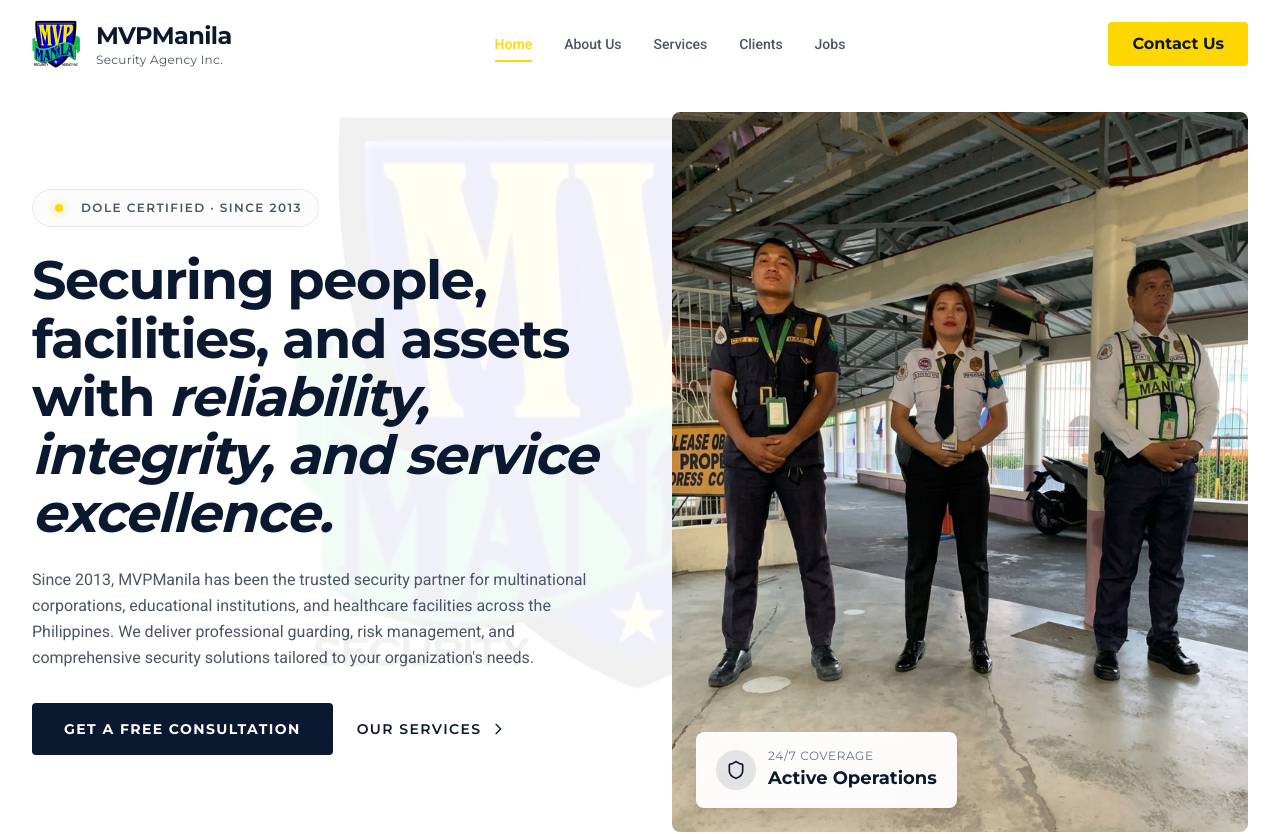
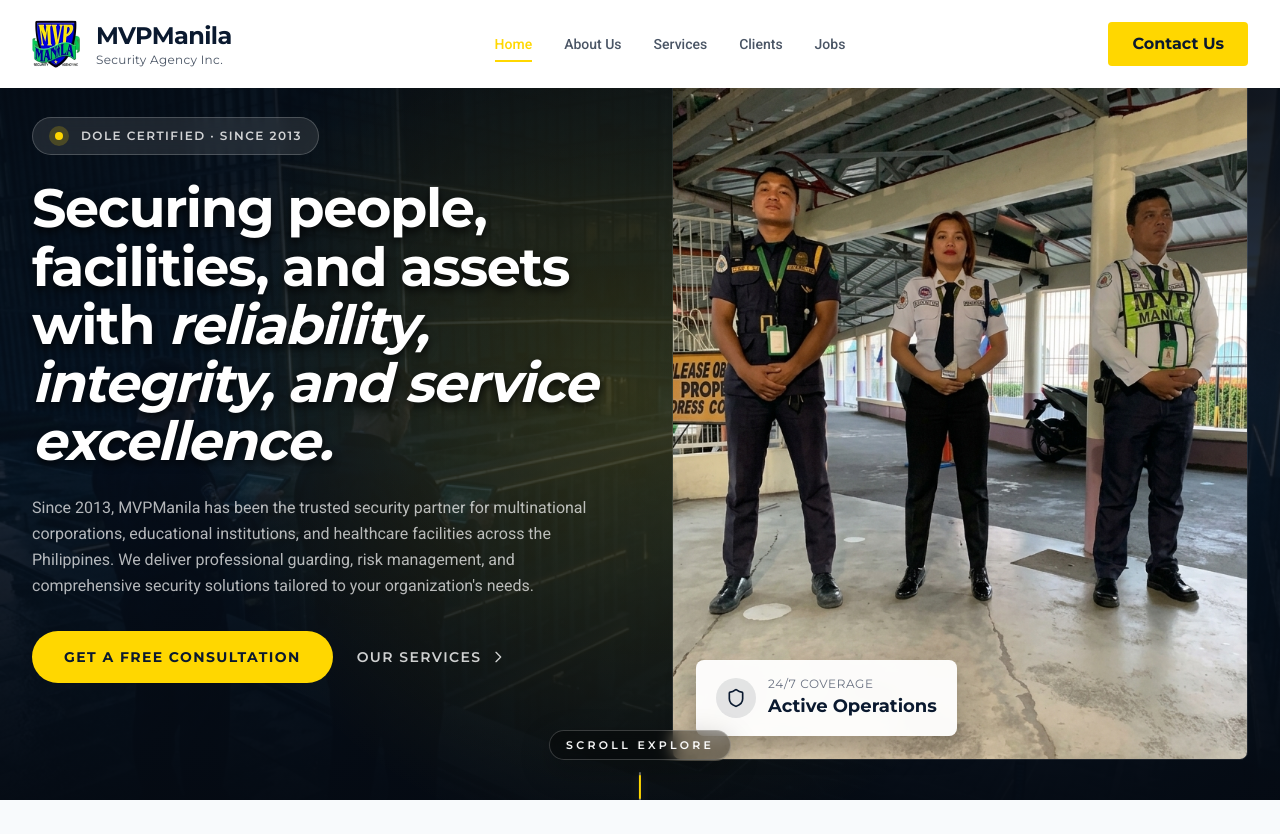
Before and after one commit to jeswaa-hub/mvp-manila, a Next.js app: page / in a window 1280 px wide. Shown: the top 834 px of the page. Built offline with nearby package versions, Linux system fonts and the light colour scheme.

Commit message:
restore dark hero background with parallax effects and split layout

```diff
--- a/src/app/components/home-client.tsx
+++ b/src/app/components/home-client.tsx
@@ -1,7 +1,7 @@
 "use client";
 
 import React, { useState, useEffect } from "react";
-import { motion, Variants } from "framer-motion";
+import { motion, Variants, useScroll, useTransform, useMotionValue, useSpring, useMotionTemplate } from "framer-motion";
 import {
   ShieldCheck,
   FileBadge,
@@ -96,6 +96,32 @@
   const [showScrollTop, setShowScrollTop] = useState(false);
   const [isContactModalOpen, setIsContactModalOpen] = useState(false);
 
+  // Parallax Effects
+  const { scrollY: framerScrollY } = useScroll();
+  const yBackground = useTransform(framerScrollY, [0, 1000], [0, 300]);
+
+  // Mouse Tracking for Gradient
+  const mouseX = useMotionValue(0);
+  const mouseY = useMotionValue(0);
+  const springConfig = { damping: 25, stiffness: 150, mass: 0.5 };
+  const mouseXProgress = useSpring(useTransform(mouseX, [-0.5, 0.5], [0, 100]), springConfig);
+  const mouseYProgress = useSpring(useTransform(mouseY, [-0.5, 0.5], [0, 100]), springConfig);
+  const backgroundGradient = useMotionTemplate`radial-gradient(circle at ${mouseXProgress}% ${mouseYProgress}%, rgba(255, 215, 0, 0.15) 0%, transparent 60%)`;
+
+  const handleMouseMove = (e: React.MouseEvent<HTMLElement>) => {
+    if (matchMedia("(pointer: coarse)").matches) return;
+    const rect = e.currentTarget.getBoundingClientRect();
+    const mouseXValue = (e.clientX - rect.left) / rect.width - 0.5;
+    const mouseYValue = (e.clientY - rect.top) / rect.height - 0.5;
+    mouseX.set(mouseXValue);
+    mouseY.set(mouseYValue);
+  };
+
+  const handleMouseLeave = () => {
+    mouseX.set(0);
+    mouseY.set(0);
+  };
+
   useEffect(() => {
     const handleScroll = () => {
       setIsScrolled(window.scrollY > 20);
@@ -106,19 +132,7 @@
   }, []);
 
   return (
-    <div className="flex flex-col min-h-screen relative">
-      {/* Fixed Background Logo Silhouette - follows scroll everywhere */}
-      <div className="fixed inset-0 flex items-center justify-center pointer-events-none z-0" aria-hidden="true">
-        <Image
-          src="/images/logo1.jpg"
-          alt=""
-          width={800}
-          height={800}
-          className="w-[500px] h-[500px] md:w-[700px] md:h-[700px] object-contain opacity-[0.06]"
-          priority={false}
-        />
-      </div>
-
+    <div className="flex flex-col min-h-screen">
       <Header
         isScrolled={isScrolled}
         isMobileMenuOpen={isMobileMenuOpen}
@@ -128,10 +142,46 @@
       <main className="grow relative z-10">
         <section
           id="home"
-          className="relative w-full overflow-hidden"
+          className="hero-fullscreen relative w-full flex items-center justify-center overflow-hidden bg-[#050B14]"
           aria-label="Welcome to MVPManila Security Agency"
+          onMouseMove={handleMouseMove}
+          onMouseLeave={handleMouseLeave}
+          style={{ perspective: 1200 }}
         >
-          <div className="max-w-7xl mx-auto px-5 sm:px-6 lg:px-8 py-12 sm:py-16 md:py-20 lg:py-28">
+          {/* Layered Parallax Background */}
+          <motion.div
+            className="absolute inset-0 z-0 w-full h-[120%]"
+            style={{ y: yBackground }}
+            initial={{ scale: 1.1, opacity: 0 }}
+            animate={{ scale: 1, opacity: 1 }}
+            transition={{ duration: 2, ease: "easeOut" }}
+          >
+            <Image
+              src="/images/bgHeroSection.jpeg"
+              alt="Modern corporate skyscrapers representing secure facilities and corporate integrity"
+              fill
+              priority
+              className="object-cover object-[62%_center] md:object-center"
+              sizes="100vw"
+              quality={75}
+            />
+          </motion.div>
+
+          {/* Premium Gradient Overlays for Depth */}
+          <div className="absolute inset-0 z-10 bg-navy/70 mix-blend-multiply" aria-hidden="true" />
+          <div className="absolute inset-0 z-10 bg-linear-to-b from-[#050B14]/94 via-[#0A192F]/72 to-[#050B14]/96 md:from-[#050B14]/90 md:via-[#0A192F]/50 md:to-[#050B14]/95" aria-hidden="true" />
+          <motion.div
+            className="absolute inset-0 z-10"
+            style={{ background: backgroundGradient }}
+            aria-hidden="true"
+          />
+
+          {/* Glowing Orbs / Particles */}
+          <div className="pointer-events-none absolute left-1/2 top-[16%] h-48 w-48 -translate-x-1/2 rounded-full bg-gold/10 blur-[72px] mix-blend-screen md:left-1/4 md:top-1/4 md:h-96 md:w-96 md:translate-x-0 md:blur-[100px]" />
+          <div className="pointer-events-none absolute bottom-[12%] right-[8%] hidden h-[500px] w-[500px] rounded-full bg-blue-500/10 blur-[120px] mix-blend-screen md:block" />
+
+          {/* Content Container */}
+          <div className="relative z-20 mx-auto w-full max-w-7xl px-5 sm:px-6 lg:px-8 py-16 sm:py-20 md:py-24 lg:py-28">
             <div className="flex flex-col lg:flex-row items-center gap-10 sm:gap-12 lg:gap-16">
               {/* Left Column - Text Content */}
               <motion.div
@@ -152,12 +202,12 @@
                     hidden: { opacity: 0, y: 15 },
                     visible: { opacity: 1, y: 0, transition: { duration: 0.5, ease: "easeOut" } }
                   }}
-                  className="inline-flex items-center gap-2 sm:gap-3 mb-5 sm:mb-6 px-3 sm:px-4 py-1.5 sm:py-2 rounded-full border border-gray-200 bg-gray-50/50"
+                  className="inline-flex items-center gap-2 sm:gap-3 mb-5 sm:mb-6 px-3 sm:px-4 py-1.5 sm:py-2 rounded-full border border-white/20 bg-white/10 backdrop-blur-sm"
                 >
-                  <span className="flex items-center justify-center w-4 h-4 sm:w-5 sm:h-5 rounded-full bg-gold/10">
+                  <span className="flex items-center justify-center w-4 h-4 sm:w-5 sm:h-5 rounded-full bg-gold/20">
                     <span className="w-1.5 h-1.5 sm:w-2 sm:h-2 rounded-full bg-gold"></span>
                   </span>
-                  <span className="font-montserrat text-[10px] sm:text-xs font-semibold tracking-[0.1em] sm:tracking-[0.12em] text-gray-600 uppercase">
+                  <span className="font-montserrat text-[10px] sm:text-xs font-semibold tracking-[0.1em] sm:tracking-[0.12em] text-white/80 uppercase">
                     DOLE Certified · Since 2013
                   </span>
                 </motion.div>
@@ -168,7 +218,7 @@
                     hidden: { opacity: 0, y: 20 },
                     visible: { opacity: 1, y: 0, transition: { duration: 0.6, ease: "easeOut" } }
                   }}
-                  className="font-montserrat text-3xl sm:text-4xl md:text-5xl lg:text-[54px] font-bold leading-[1.1] sm:leading-[1.08] tracking-tight text-navy mb-5 sm:mb-6"
+                  className="font-montserrat text-3xl sm:text-4xl md:text-5xl lg:text-[54px] font-bold leading-[1.1] sm:leading-[1.08] tracking-tight text-white mb-5 sm:mb-6 drop-shadow-[0_4px_4px_rgba(0,0,0,0.8)]"
                 >
                   Securing people, facilities, and assets with{" "}
                   <span className="italic">reliability, integrity, and service excellence.</span>
@@ -180,7 +230,7 @@
                     hidden: { opacity: 0, y: 20 },
                     visible: { opacity: 1, y: 0, transition: { duration: 0.6, ease: "easeOut" } }
                   }}
-                  className="font-roboto text-sm sm:text-base text-gray-600 leading-relaxed mb-6 sm:mb-8 max-w-xl"
+                  className="font-roboto text-sm sm:text-base text-white/70 leading-relaxed mb-6 sm:mb-8 max-w-xl"
                 >
                   Since 2013, MVPManila has been the trusted security partner for multinational
                   corporations, educational institutions, and healthcare facilities across the
@@ -198,13 +248,13 @@
                 >
                   <button
                     onClick={() => setIsContactModalOpen(true)}
-                    className="w-full sm:w-auto group inline-flex items-center justify-center bg-navy text-white px-6 sm:px-8 py-3.5 sm:py-4 rounded font-montserrat text-xs sm:text-sm font-bold uppercase tracking-[0.1em] transition-all duration-300 hover:bg-[#0D2240] hover:shadow-lg hover:-translate-y-0.5 focus:outline-none focus:ring-2 focus:ring-navy focus:ring-offset-2 cursor-pointer"
+                    className="w-full sm:w-auto group inline-flex items-center justify-center bg-gold text-navy px-6 sm:px-8 py-3.5 sm:py-4 rounded-full font-montserrat text-xs sm:text-sm font-bold uppercase tracking-[0.1em] transition-all duration-300 hover:bg-yellow-400 hover:shadow-[0_0_40px_rgba(255,215,0,0.4)] hover:-translate-y-0.5 focus:outline-none focus:ring-2 focus:ring-gold focus:ring-offset-2 focus:ring-offset-[#050B14] cursor-pointer"
                   >
                     Get a Free Consultation
                   </button>
                   <Link
                     href="/services"
-                    className="w-full sm:w-auto group inline-flex items-center justify-center sm:justify-start gap-2 font-montserrat text-xs sm:text-sm font-semibold uppercase tracking-[0.1em] text-navy transition-colors duration-300 hover:text-gray-600"
+                    className="w-full sm:w-auto group inline-flex items-center justify-center sm:justify-start gap-2 font-montserrat text-xs sm:text-sm font-semibold uppercase tracking-[0.1em] text-white/80 hover:text-white transition-colors duration-300"
                   >
                     Our Services
                     <svg
@@ -226,7 +276,7 @@
                 animate={{ opacity: 1, x: 0 }}
                 transition={{ duration: 0.8, delay: 0.3, ease: "easeOut" }}
               >
-                <div className="relative w-full aspect-[4/5] sm:aspect-[3/4] lg:aspect-[4/5] rounded-lg overflow-hidden">
+                <div className="relative w-full aspect-[4/5] sm:aspect-[3/4] lg:aspect-[4/5] rounded-lg overflow-hidden border border-white/10">
                   <Image
                     src="/images/HeroSection.jpeg"
                     alt="MVPManila security professionals in modern corporate lobby"
@@ -239,7 +289,7 @@
 
                 {/* Floating Card */}
                 <motion.div
-                  className="absolute bottom-4 left-4 right-4 sm:bottom-6 sm:left-6 sm:right-auto bg-white/95 backdrop-blur-sm rounded-lg px-4 py-3 sm:px-5 sm:py-4 shadow-[0_8px_30px_rgba(0,0,0,0.12)] max-w-[220px] sm:max-w-[280px]"
+                  className="absolute bottom-4 left-4 right-4 sm:bottom-6 sm:left-6 sm:right-auto bg-white/95 backdrop-blur-sm rounded-lg px-4 py-3 sm:px-5 sm:py-4 shadow-[0_8px_30px_rgba(0,0,0,0.3)] max-w-[220px] sm:max-w-[280px]"
                   initial={{ opacity: 0, y: 20 }}
                   animate={{ opacity: 1, y: 0 }}
                   transition={{ duration: 0.6, delay: 0.8, ease: "easeOut" }}
@@ -257,6 +307,25 @@
               </motion.div>
             </div>
           </div>
+
+          {/* Scroll Indicator */}
+          <motion.div
+            className="absolute bottom-4 lg:-bottom-5 left-1/2 z-20 hidden -translate-x-1/2 flex-col items-center justify-center sm:flex md:bottom-5"
+            initial={{ opacity: 0 }}
+            animate={{ opacity: 1 }}
+            transition={{ delay: 2, duration: 1 }}
+          >
+            <span className="mb-3 rounded-full border border-white/20 bg-black/35 px-4 py-1.5 font-montserrat text-[11px] font-semibold uppercase tracking-[0.3em] text-white shadow-[0_10px_30px_rgba(0,0,0,0.25)] backdrop-blur-sm">
+              Scroll Explore
+            </span>
+            <div className="relative h-12 w-[2px] overflow-hidden rounded-full bg-white/35 shadow-[0_0_12px_rgba(255,255,255,0.18)]">
+              <motion.div
+                className="absolute top-0 h-1/2 w-full rounded-full bg-gold shadow-[0_0_14px_rgba(255,215,0,0.75)]"
+                animate={{ top: ["-50%", "100%"] }}
+                transition={{ repeat: Infinity, duration: 1.5, ease: "linear" }}
+              />
+            </div>
+          </motion.div>
         </section>
 
         <section id="about" className="py-20 bg-[#f8fafc]">
--- a/src/app/globals.css
+++ b/src/app/globals.css
@@ -38,3 +38,23 @@
   font-family: var(--font-roboto);
   overflow-x: hidden;
 }
+
+.hero-fullscreen {
+  height: 100vh;
+  min-height: 100vh;
+  overflow: hidden;
+}
+
+@supports (height: 100svh) {
+  .hero-fullscreen {
+    height: 100svh;
+    min-height: 100svh;
+  }
+}
+
+@supports (height: 100dvh) {
+  .hero-fullscreen {
+    height: 100dvh;
+    min-height: 100dvh;
+  }
+}
```
